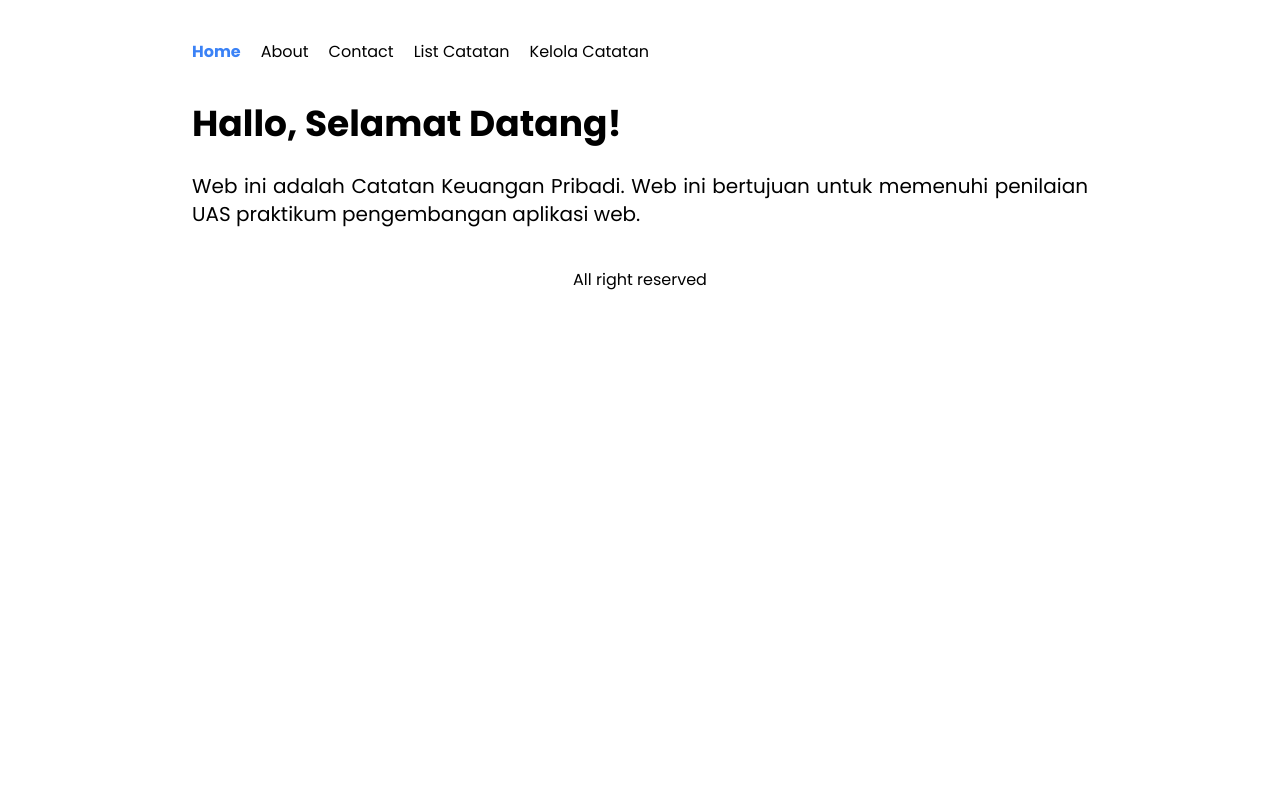
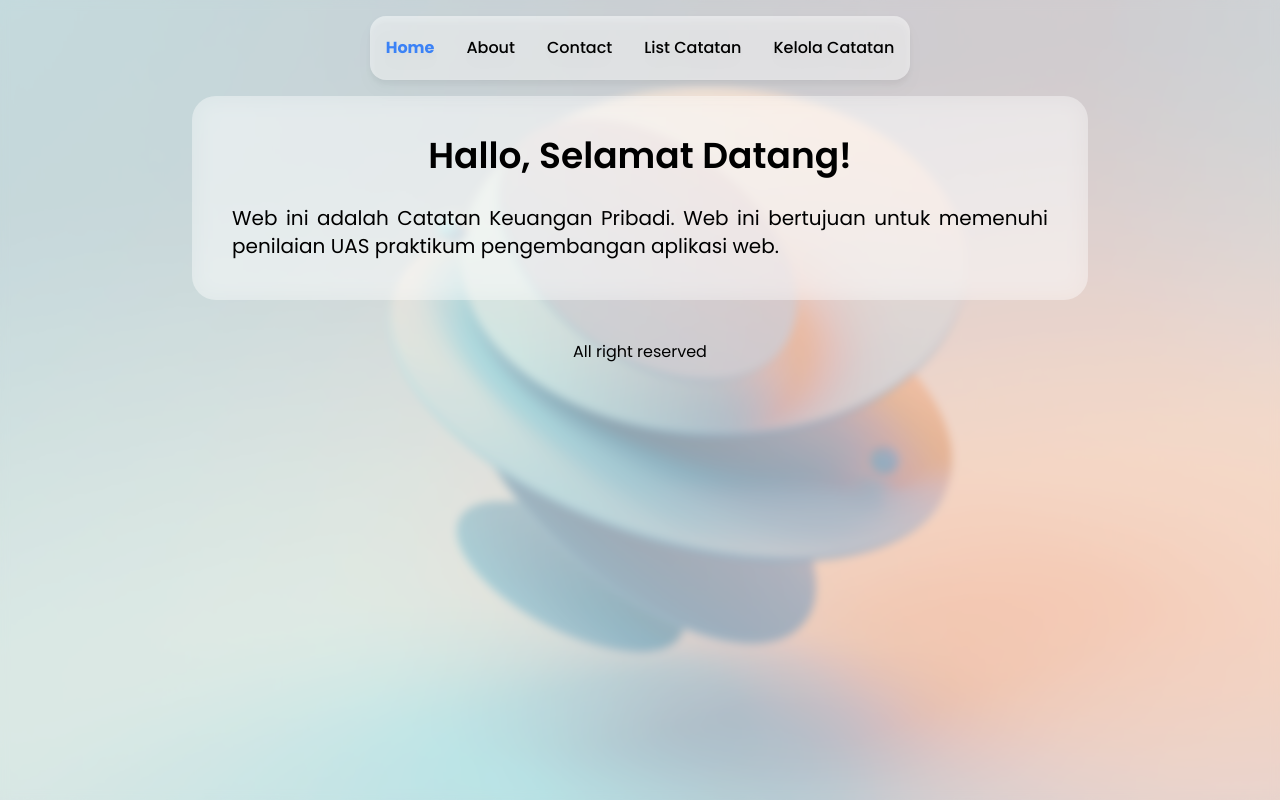
Before and after one commit to Fr0faive/mint, a Next.js app: page / in a window 1280 px wide. Built offline with nearby package versions, Linux system fonts and the light colour scheme.

Commit message:
refactor UI

```diff
--- a/app/about/contact/page.jsx
+++ b/app/about/contact/page.jsx
@@ -2,7 +2,7 @@ import React from "react";
 
 const ContactPage = () => {
   return (
-    <div className="flex flex-col px-5 gap-5">
+    <div className="flex flex-col p-5 gap-5 bg-white/30 backdrop-blur-md rounded-3xl">
       <h1 className="text-3xl font-semibold">Contact</h1>
       <p className="text-xl">
         Jika ada yang ingin ditanyakan, dapat menghubungi:
--- a/app/about/page.jsx
+++ b/app/about/page.jsx
@@ -2,8 +2,8 @@ import React from "react";
 
 const Aboutpage = () => {
   return (
-    <div>
-      <h1 className="text-4xl">About Me</h1>
+    <div className="bg-white/30 backdrop-blur-md p-4 rounded-3xl">
+      <h1 className="text-3xl font-semibold px-4">About Me</h1>
       <table className="table-auto border-spacing-4 border-separate">
         <tbody>
           <tr>
--- a/app/admin-crud/add/page.jsx
+++ b/app/admin-crud/add/page.jsx
@@ -40,14 +40,14 @@ const AddPage = () => {
     }));
   };
   return (
-    <div className="flex flex-col px-5 gap-5">
-      <h1 className="text-3xl font-bold">
+    <div className="flex flex-col p-5 gap-5 bg-white/30 backdrop-blur-md rounded-3xl">
+      <h1 className="text-3xl font-bold px-4">
         <a href="/admin-crud">&larr;</a> Tambahkan Catatan
       </h1>
       <form
         action=""
         onSubmit={handleSubmit}
-        className="border flex flex-col gap-3 border-black p-4 rounded-lg"
+        className="flex flex-col gap-3 p-10 bg-white/30 backdrop-blur-md rounded-3xl"
       >
         <label htmlFor="nama">Nama Catatan</label>
         <input
--- a/app/admin-crud/edit/[id]/page.jsx
+++ b/app/admin-crud/edit/[id]/page.jsx
@@ -53,14 +53,14 @@ const EditPage = ({ params }) => {
     }));
   };
   return (
-    <div className="flex flex-col px-5 gap-5">
-      <h1 className="text-3xl font-bold">
+    <div className="flex flex-col p-5 gap-5 bg-white/30 backdrop-blur-md rounded-3xl">
+      <h1 className="text-3xl font-bold px-4">
         <a href="/admin-crud">&larr;</a> Edit Catatan
       </h1>
       <form
         action=""
         onSubmit={handleSubmit}
-        className="border flex flex-col gap-3 border-black p-4 rounded-lg"
+        className="flex flex-col gap-3 p-10 bg-white/30 backdrop-blur-md rounded-3xl"
       >
         <label htmlFor="nama">Nama Catatan</label>
         <input
--- a/app/admin-crud/page.jsx
+++ b/app/admin-crud/page.jsx
@@ -13,8 +13,8 @@ async function getData() {
 const AdminPage = async () => {
   const data = await getData();
   return (
-    <div className="max-w-4xl mx-auto mt-4">
-      <div className="my-5 flex flex-col gap-4">
+    <div className="max-w-4xl mx-auto bg-white/30 backdrop-blur-md p-4 rounded-3xl">
+      <div className="my-5 flex flex-col gap-4 px-4">
         <h1 className="text-3xl font-bold">Kelola Catatan</h1>
         <AddTransaction />
       </div>
--- a/app/component/Header.jsx
+++ b/app/component/Header.jsx
@@ -28,15 +28,17 @@ const Header = () => {
     },
   ];
   return (
-    <div>
-      <ul className="flex gap-5 py-10">
+    <div className="flex justify-center py-4">
+      <ul className="flex gap-8 py-5 bg-white/50 drop-shadow-lg px-4 rounded-2xl">
         {Navlink.map((link, i) => {
           return (
             <li key={i}>
               <Link
                 href={link.link}
                 className={
-                  pathname === `${link.link}` ? "text-blue-500 font-bold" : ""
+                  pathname === `${link.link}`
+                    ? "text-blue-500 font-extrabold"
+                    : "font-medium"
                 }
               >
                 {link.name}
--- a/app/component/TransactionList.jsx
+++ b/app/component/TransactionList.jsx
@@ -25,9 +25,12 @@ const TransactionList = ({ data }) => {
   console.log(data);
   return (
     <div>
-      <ul className="flex flex-col gap-5">
+      <ul className="flex flex-col gap-5 ">
         {data.map((datas) => (
-          <li className="bg-gray-100 p-5 flex flex-row" key={datas._id}>
+          <li
+            className="bg-gray-100 p-5 flex flex-row rounded-3xl bg-white/30 backdrop-blur-md"
+            key={datas._id}
+          >
             <div className="flex flex-col gap-3">
               <p className="inline-flex items-center rounded-md bg-yellow-50 px-2 py-1 text-xs font-medium text-yellow-800 ring-1 ring-inset ring-yellow-600/20 w-fit">
                 {datas.kategori}
--- a/app/layout.js
+++ b/app/layout.js
@@ -16,11 +16,13 @@ export const metadata = {
 export default function RootLayout({ children }) {
   return (
     <html lang="en">
-      <body className={poppins.className}>
-        <div className="max-w-4xl mx-auto">
-          <Header />
-          {children}
-          <Footer />
+      <body className={`${poppins.className} bg-wall bg-cover`}>
+        <div className="bg-white/30 backdrop-blur-sm min-h-screen h-auto">
+          <div className="max-w-4xl mx-auto ">
+            <Header />
+            {children}
+            <Footer />
+          </div>
         </div>
       </body>
     </html>
--- a/app/page.jsx
+++ b/app/page.jsx
@@ -2,8 +2,10 @@ import React from "react";
 
 const Homepage = () => {
   return (
-    <div className="flex flex-col gap-7">
-      <h1 className="text-4xl font-bold">Hallo, Selamat Datang!</h1>
+    <div className="flex flex-col gap-7 bg-white/30 backdrop-blur-md p-10 rounded-3xl">
+      <h1 className="text-4xl font-semibold text-center">
+        Hallo, Selamat Datang!
+      </h1>
       <p className="text-xl text-justify">
         Web ini adalah Catatan Keuangan Pribadi. Web ini bertujuan untuk
         memenuhi penilaian UAS praktikum pengembangan aplikasi web.
--- a/app/transaction/[id]/page.jsx
+++ b/app/transaction/[id]/page.jsx
@@ -25,12 +25,12 @@ const DetailTransactionPage = ({ params }) => {
       });
   }, []);
   return (
-    <div>
-      <h1 className="text-3xl font-bold">
+    <div className="bg-white/30 backdrop-blur-md pb-4 px-4 rounded-3xl">
+      <h1 className="text-3xl font-bold p-5 px-3">
         {" "}
         <a href="/transaction">&larr;</a> Detail Transaction
       </h1>
-      <div className="border flex flex-col gap-3 border-black p-4 rounded-lg">
+      <div className="flex flex-col gap-3 p-7 rounded-3xl bg-white/30 backdrop-blur-md">
         <div className="flex flex-row justify-between">
           <p className="inline-flex items-center rounded-md bg-yellow-50 px-2 py-1 text-xs font-medium text-yellow-800 ring-1 ring-inset ring-yellow-600/20 w-fit">
             {data.kategori}
--- a/app/transaction/page.jsx
+++ b/app/transaction/page.jsx
@@ -16,12 +16,16 @@ const TransactionsPage = async () => {
   const [transactions] = await Promise.all([getTransactions()]);
   console.log(transactions);
   return (
-    <div>
-      <h1 className="text-4xl mb-4">Transaction List</h1>
+    <div className="rounded-3xl bg-white/30 backdrop-blur-md p-4">
+      <h1 className="text-4xl mb-4 font-bold p-4">Transaction List</h1>
       <ul className="flex flex-col gap-5">
         {transactions.map((transaction) => (
-          <Link href={`/transaction/${transaction._id}`} key={transaction._id}>
-            <li className="bg-gray-100 p-5 cursor-pointer flex flex-col gap-3">
+          <Link
+            href={`/transaction/${transaction._id}`}
+            key={transaction._id}
+            className=" rounded-3xl bg-white/30 backdrop-blur-md"
+          >
+            <li className=" p-5 cursor-pointer flex flex-col gap-3">
               <div className="flex flex-row justify-between">
                 <div className="flex flex-row gap-3">
                   <p className="inline-flex items-center rounded-md bg-yellow-50 px-2 py-1 text-xs font-medium text-yellow-800 ring-1 ring-inset ring-yellow-600/20 w-fit">
--- a/tailwind.config.js
+++ b/tailwind.config.js
@@ -1,18 +1,19 @@
 /** @type {import('tailwindcss').Config} */
 module.exports = {
   content: [
-    './pages/**/*.{js,ts,jsx,tsx,mdx}',
-    './components/**/*.{js,ts,jsx,tsx,mdx}',
-    './app/**/*.{js,ts,jsx,tsx,mdx}',
+    "./pages/**/*.{js,ts,jsx,tsx,mdx}",
+    "./components/**/*.{js,ts,jsx,tsx,mdx}",
+    "./app/**/*.{js,ts,jsx,tsx,mdx}",
   ],
   theme: {
     extend: {
       backgroundImage: {
-        'gradient-radial': 'radial-gradient(var(--tw-gradient-stops))',
-        'gradient-conic':
-          'conic-gradient(from 180deg at 50% 50%, var(--tw-gradient-stops))',
+        "gradient-radial": "radial-gradient(var(--tw-gradient-stops))",
+        "gradient-conic":
+          "conic-gradient(from 180deg at 50% 50%, var(--tw-gradient-stops))",
+        wall: 'url("./assets/bg.jpg")',
       },
     },
   },
   plugins: [],
-}
+};
```
Also changed, not shown: app/assets/bg.jpg (added).
